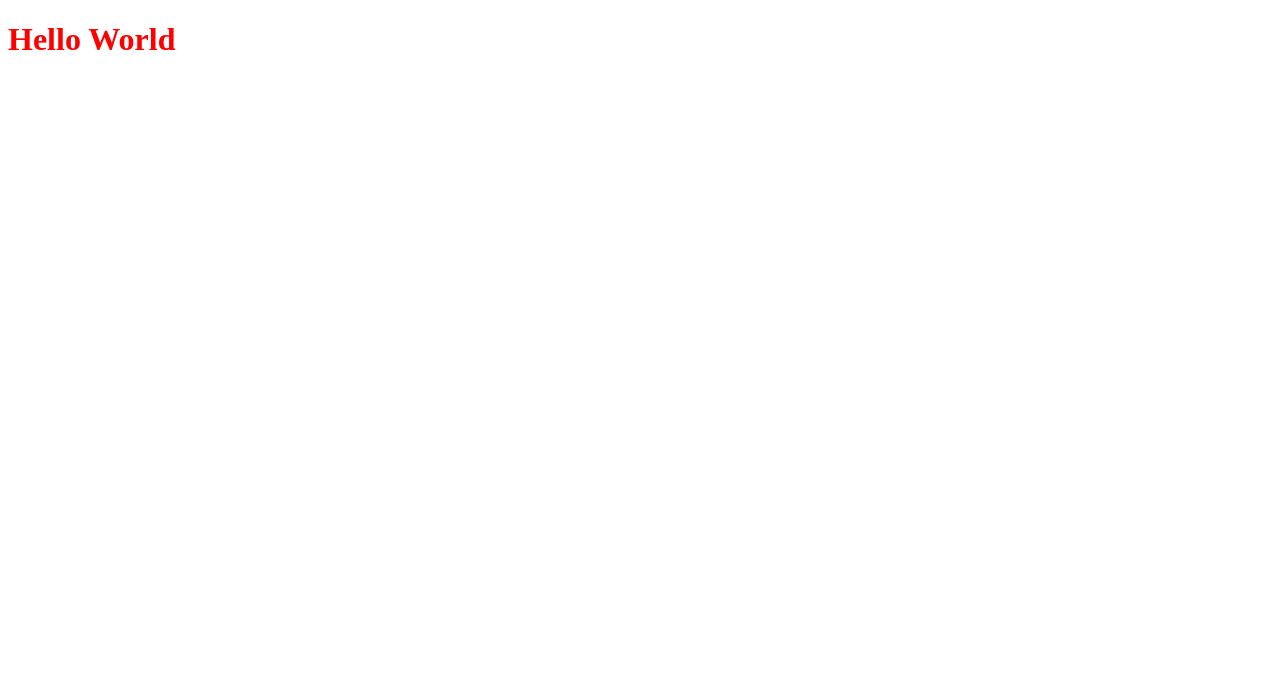
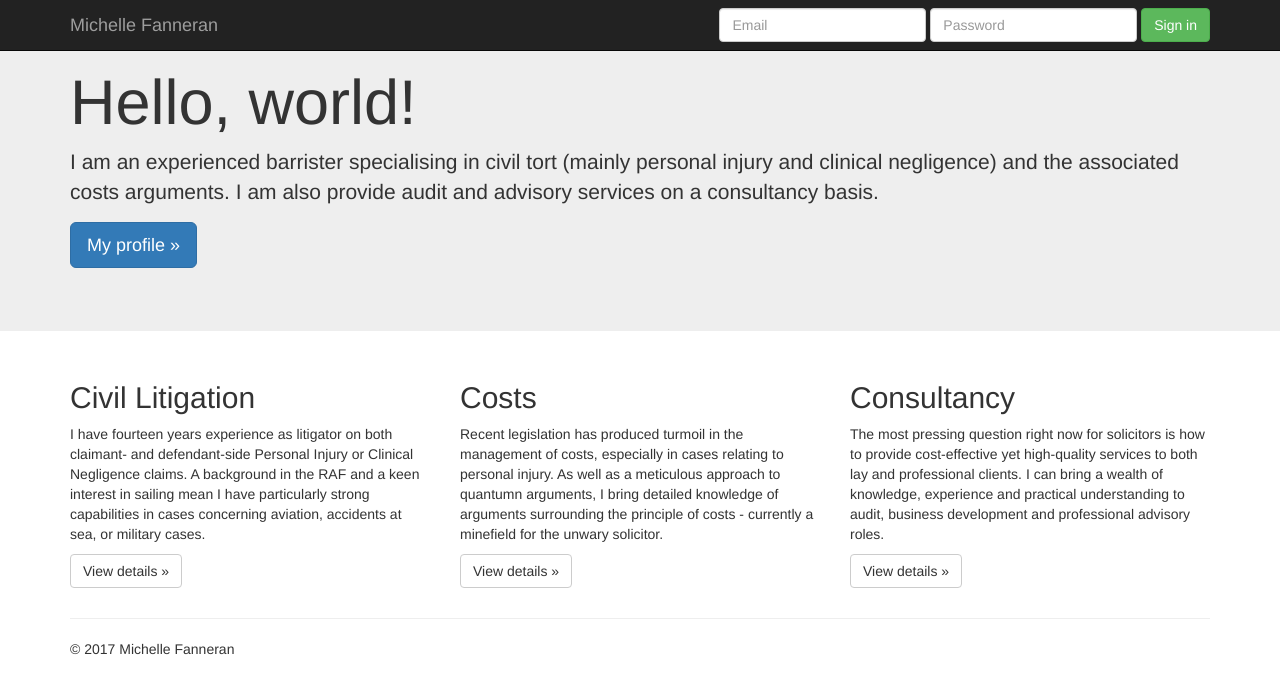
Before and after one commit to mulveyj/mfann-proto, a plain HTML site: page index.html in a window 1280 px wide. Drawn offline with nearby package versions, Linux system fonts and the light colour scheme.

Commit message:
initial styling - modified Bootstrap jumbotron

```diff
--- a/index.html
+++ b/index.html
@@ -2,13 +2,87 @@
 <html>
 <head>
     <meta charset="utf-8" />
+    <meta name="description" content="Learn more about Michelle Fanneran, Barrister-at-Law">
+    <meta name="author" content="JMulvey">
     <title>MichelleFanneran.com</title>
+    <link rel="stylesheet" href="https://maxcdn.bootstrapcdn.com/bootstrap/3.3.6/css/bootstrap.min.css"/>
     <link rel="stylesheet" href="css/styles.css"/>
+     <link href="jumbotron.css" rel="stylesheet">
 
 
 </head>
 <body>
-<h1>Hello World</h1>
+<nav class="navbar navbar-inverse navbar-fixed-top">
+      <div class="container">
+        <div class="navbar-header">
+          <button type="button" class="navbar-toggle collapsed" data-toggle="collapse" data-target="#navbar" aria-expanded="false" aria-controls="navbar">
+            <span class="sr-only">Toggle navigation</span>
+            <span class="icon-bar"></span>
+            <span class="icon-bar"></span>
+            <span class="icon-bar"></span>
+          </button>
+          <a class="navbar-brand" href="#">Michelle Fanneran</a>
+        </div>
+        <div id="navbar" class="navbar-collapse collapse">
+          <form class="navbar-form navbar-right">
+            <div class="form-group">
+              <input type="text" placeholder="Email" class="form-control">
+            </div>
+            <div class="form-group">
+              <input type="password" placeholder="Password" class="form-control">
+            </div>
+            <button type="submit" class="btn btn-success">Sign in</button>
+          </form>
+        </div><!--/.navbar-collapse -->
+      </div>
+    </nav>
+
+    <!-- Main jumbotron for a primary marketing message or call to action -->
+    <div class="jumbotron">
+      <div class="container">
+        <h1>Hello, world!</h1>
+        <p>I am an experienced barrister specialising in civil tort (mainly personal injury and clinical negligence) and the associated costs arguments. I am also provide audit and advisory services on a consultancy basis.</p>
+        <p><a class="btn btn-primary btn-lg" href="#" role="button">My profile &raquo;</a></p>
+      </div>
+    </div>
+
+
+    <div class="container">
+      <!-- Example row of columns -->
+      <div class="row">
+        <div class="col-md-4">
+          <h2>Civil Litigation</h2>
+          <p>I have fourteen years experience as litigator on both claimant- and defendant-side Personal Injury or Clinical Negligence claims. A background in the RAF and a keen interest in sailing mean I have particularly strong capabilities in cases concerning aviation, accidents at sea, or military cases.</p>
+          <p><a class="btn btn-default" href="#" role="button">View details &raquo;</a></p>
+        </div>
+        <div class="col-md-4">
+          <h2>Costs</h2>
+          <p>Recent legislation has produced turmoil in the management of costs, especially in cases relating to personal injury. As well as a meticulous approach to quantumn arguments, I bring detailed knowledge of arguments surrounding the principle of costs - currently a minefield for the unwary solicitor. </p>
+          <p><a class="btn btn-default" href="#" role="button">View details &raquo;</a></p>
+       </div>
+        <div class="col-md-4">
+          <h2>Consultancy</h2>
+          <p>The most pressing question right now for solicitors is how to provide cost-effective yet high-quality services to both lay and professional clients. I can bring a wealth of knowledge, experience and practical understanding to audit, business development and professional advisory roles.</p>
+          <p><a class="btn btn-default" href="#" role="button">View details &raquo;</a></p>
+        </div>
+      </div>
+
+      <hr>
+
+      <footer>
+        <p>&copy; 2017 Michelle Fanneran</p>
+      </footer>
+    </div> <!-- /container -->
+
+
+    <!-- Bootstrap core JavaScript
+    ================================================== -->
+    <!-- Placed at the end of the document so the pages load faster -->
+    <script src="https://ajax.googleapis.com/ajax/libs/jquery/1.12.4/jquery.min.js"></script>
+    <script>window.jQuery || document.write('<script src="../../assets/js/vendor/jquery.min.js"><\/script>')</script>
+    <script src="../../dist/js/bootstrap.min.js"></script>
+    <!-- IE10 viewport hack for Surface/desktop Windows 8 bug -->
+    <script src="../../assets/js/ie10-viewport-bug-workaround.js"></script>
 
 <!script src='https://maxcdn.bootstrapcdn.com/bootstrap/3.3.7/css/bootstrap.min.css'/script>
 <script src="http://code.jquery.com/jquery-3.2.1.js"
```
